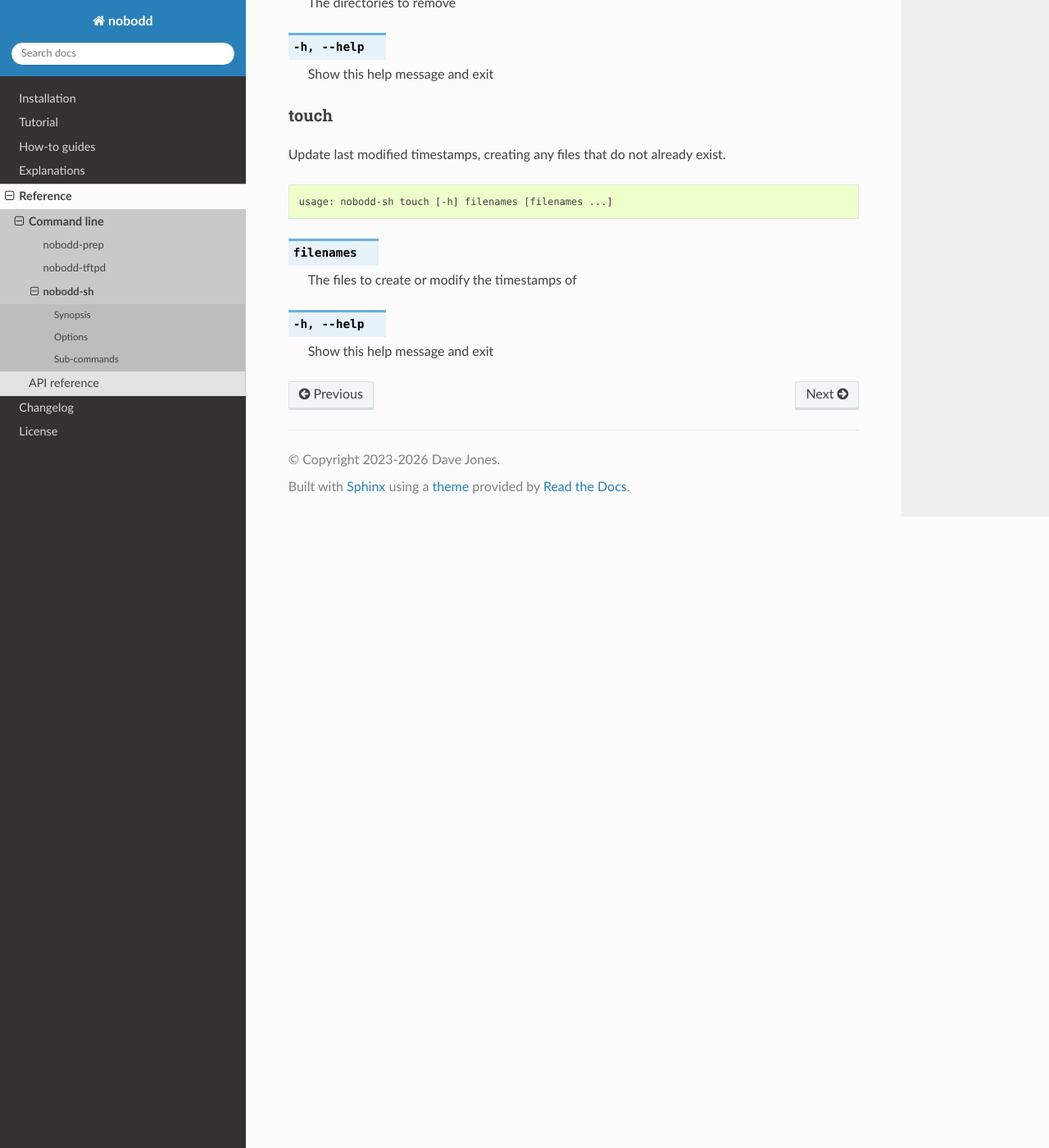
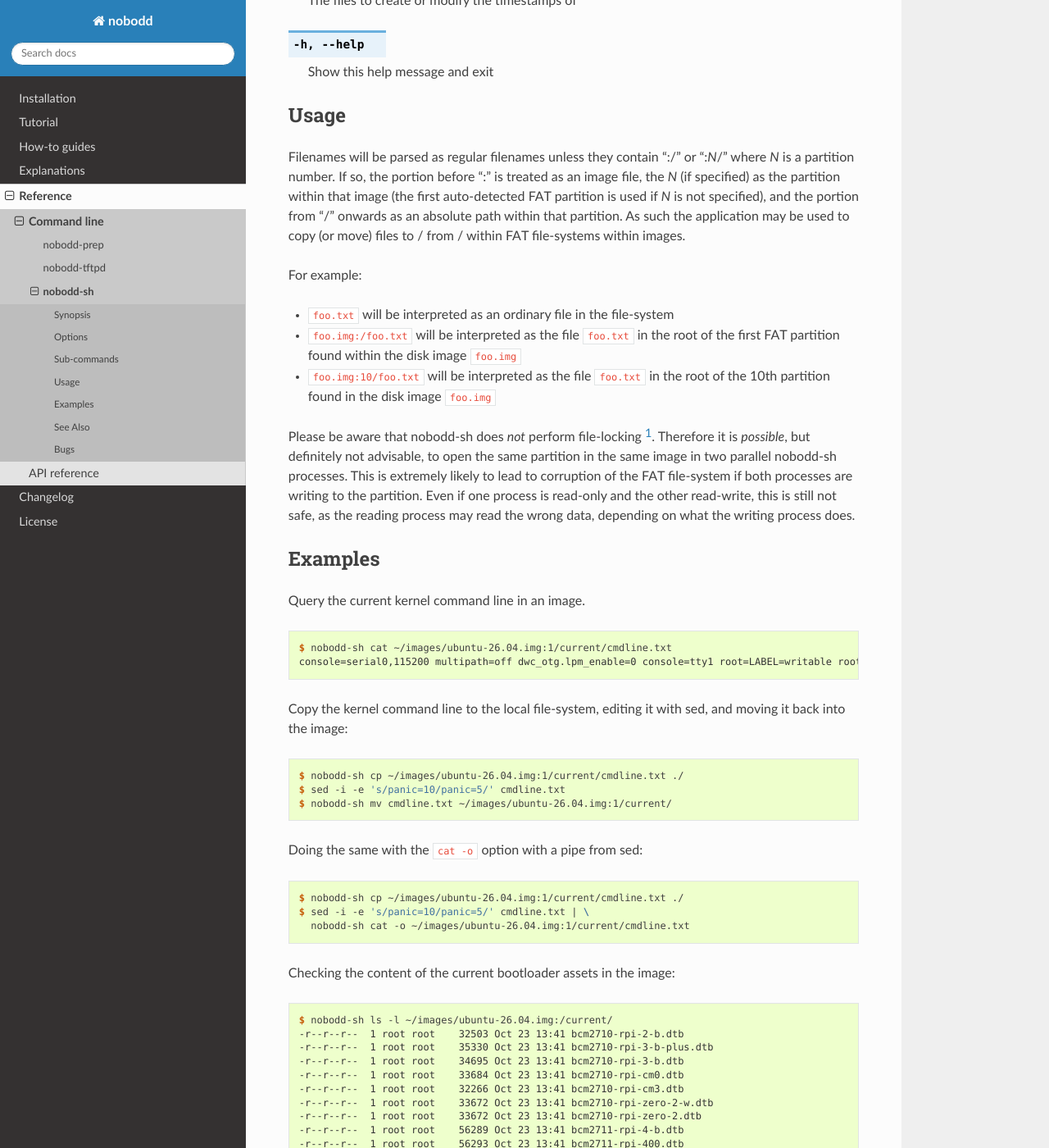
Before and after one commit to waveform80/nobodd, a Sphinx documentation site: the page built from docs/cli-sh.rst, in a window 1280 px wide and 1400 px high, scrolled down 5345 px. Shown: the whole window at 82% size. Built offline with Sphinx 7.4.7 and the Read the Docs theme 3.1.0, drawn with Linux system fonts in a browser that asks for light colours; formulas are drawn with MathJax 3; some of the changed text lies outside the part shown.

Commit message:
Finish docs for nobodd-sh

```diff
--- a/docs/cli-prep.rst
+++ b/docs/cli-prep.rst
@@ -263,11 +263,11 @@ See Also
 
 .. only:: not man
 
-    :doc:`cli_server`, :manpage:`nbd-server(1)`
+    :doc:`cli-sh`, :doc:`cli-server`, :manpage:`nbd-server(1)`
 
 .. only:: man
 
-    :manpage:`nobodd-tftpd(1)`, :manpage:`nbd-server(1)`
+    :manpage:`nobodd-sh(1)`, :manpage:`nobodd-tftpd(1)`, :manpage:`nbd-server(1)`
 
 
 Bugs
--- a/docs/cli-server.rst
+++ b/docs/cli-server.rst
@@ -178,11 +178,11 @@ See Also
 
 .. only:: not man
 
-    :doc:`cli_prep`, :manpage:`nbd-server(1)`
+    :doc:`cli-sh`, :doc:`cli-prep`, :manpage:`nbd-server(1)`
 
 .. only:: man
 
-    :manpage:`nobodd-prep(1)`, :manpage:`nbd-server(1)`
+    :manpage:`nobodd-sh(1)`, :manpage:`nobodd-prep(1)`, :manpage:`nbd-server(1)`
 
 
 Bugs
--- a/docs/cli-sh.rst
+++ b/docs/cli-sh.rst
@@ -316,3 +300,114 @@ Update last modified timestamps, creating any files that do not already exist.
 .. option:: -h, --help
 
     Show this help message and exit
+
+
+Usage
+=====
+
+Filenames will be parsed as regular filenames unless they contain ":/" or
+":*N*/" where *N* is a partition number. If so, the portion before ":" is
+treated as an image file, the *N* (if specified) as the partition within that
+image (the first auto-detected FAT partition is used if *N* is not
+specified), and the portion from "/" onwards as an absolute path within that
+partition. As such the application may be used to copy (or move) files to /
+from / within FAT file-systems within images.
+
+For example:
+
+* ``foo.txt`` will be interpreted as an ordinary file in the file-system
+
+* ``foo.img:/foo.txt`` will be interpreted as the file ``foo.txt`` in the root
+  of the first FAT partition found within the disk image ``foo.img``
+
+* ``foo.img:10/foo.txt`` will be interpreted as the file ``foo.txt`` in the
+  root of the 10th partition found in the disk image ``foo.img``
+
+Please be aware that nobodd-sh does *not* perform file-locking [#broken]_.
+Therefore it is *possible*, but definitely not advisable, to open the same
+partition in the same image in two parallel nobodd-sh processes. This is
+extremely likely to lead to corruption of the FAT file-system if both processes
+are writing to the partition. Even if one process is read-only and the other
+read-write, this is still not safe, as the reading process may read the wrong
+data, depending on what the writing process does.
+
+
+Examples
+========
+
+Query the current kernel command line in an image.
+
+.. code-block:: console
+
+    $ nobodd-sh cat ~/images/ubuntu-26.04.img:1/current/cmdline.txt
+    console=serial0,115200 multipath=off dwc_otg.lpm_enable=0 console=tty1 root=LABEL=writable rootfstype=ext4 panic=10 rootwait fixrtc
+
+Copy the kernel command line to the local file-system, editing it with sed, and
+moving it back into the image:
+
+.. code-block:: console
+
+    $ nobodd-sh cp ~/images/ubuntu-26.04.img:1/current/cmdline.txt ./
+    $ sed -i -e 's/panic=10/panic=5/' cmdline.txt
+    $ nobodd-sh mv cmdline.txt ~/images/ubuntu-26.04.img:1/current/
+
+Doing the same with the ``cat -o`` option with a pipe from sed:
+
+.. code-block:: console
+
+    $ nobodd-sh cp ~/images/ubuntu-26.04.img:1/current/cmdline.txt ./
+    $ sed -i -e 's/panic=10/panic=5/' cmdline.txt | \
+      nobodd-sh cat -o ~/images/ubuntu-26.04.img:1/current/cmdline.txt
+
+Checking the content of the current bootloader assets in the image:
+
+.. code-block:: console
+
+    $ nobodd-sh ls -l ~/images/ubuntu-26.04.img:/current/
+    -r--r--r--  1 root root    32503 Oct 23 13:41 bcm2710-rpi-2-b.dtb
+    -r--r--r--  1 root root    35330 Oct 23 13:41 bcm2710-rpi-3-b-plus.dtb
+    -r--r--r--  1 root root    34695 Oct 23 13:41 bcm2710-rpi-3-b.dtb
+    -r--r--r--  1 root root    33684 Oct 23 13:41 bcm2710-rpi-cm0.dtb
+    -r--r--r--  1 root root    32266 Oct 23 13:41 bcm2710-rpi-cm3.dtb
+    -r--r--r--  1 root root    33672 Oct 23 13:41 bcm2710-rpi-zero-2-w.dtb
+    -r--r--r--  1 root root    33672 Oct 23 13:41 bcm2710-rpi-zero-2.dtb
+    -r--r--r--  1 root root    56289 Oct 23 13:41 bcm2711-rpi-4-b.dtb
+    -r--r--r--  1 root root    56293 Oct 23 13:41 bcm2711-rpi-400.dtb
+    -r--r--r--  1 root root    39913 Oct 23 13:41 bcm2711-rpi-cm4-io.dtb
+    -r--r--r--  1 root root    56810 Oct 23 13:41 bcm2711-rpi-cm4.dtb
+    -r--r--r--  1 root root    53510 Oct 23 13:41 bcm2711-rpi-cm4s.dtb
+    -r--r--r--  1 root root    78638 Oct 23 13:41 bcm2712-d-rpi-5-b.dtb
+    -r--r--r--  1 root root    78642 Oct 23 13:41 bcm2712-rpi-5-b.dtb
+    -r--r--r--  1 root root    78598 Oct 23 13:41 bcm2712-rpi-500.dtb
+    -r--r--r--  1 root root    79591 Oct 23 13:41 bcm2712-rpi-cm5-cm4io.dtb
+    -r--r--r--  1 root root    79657 Oct 23 13:41 bcm2712-rpi-cm5-cm5io.dtb
+    -r--r--r--  1 root root    79632 Oct 23 13:41 bcm2712-rpi-cm5l-cm4io.dtb
+    -r--r--r--  1 root root    79698 Oct 23 13:41 bcm2712-rpi-cm5l-cm5io.dtb
+    -r--r--r--  1 root root    78646 Oct 23 13:41 bcm2712d0-rpi-5-b.dtb
+    -r--r--r--  1 root root      132 Oct 23 13:41 cmdline.txt
+    -r--r--r--  1 root root 78601311 Oct 23 13:41 initrd.img
+    dr-xr-xr-x  2 root root        0 Jan  1  1970 overlays
+    -r--r--r--  1 root root        5 Oct 23 13:41 state
+    -r--r--r--  1 root root 13783000 Oct 23 13:41 vmlinuz
+
+
+See Also
+========
+
+.. only:: not man
+
+    :doc:`cli-prep`, :doc:`cli-server`, :manpage:`nbd-server(1)`
+
+.. only:: man
+
+    :manpage:`nobodd-prep(1)`, :manpage:`nobodd-tftpd(1)`, :manpage:`nbd-server(1)`
+
+Bugs
+====
+
+|bug-link|
+
+
+.. [#broken] For all the reasons that one should generally avoid file-locking
+   on Linux; see `On the Brokenness of File Locking
+   <https://0pointer.de/blog/projects/locking.html>`_ for more
```
Also changed, not shown: other parts of docs/cli-sh.rst (+2 -18 lines).
